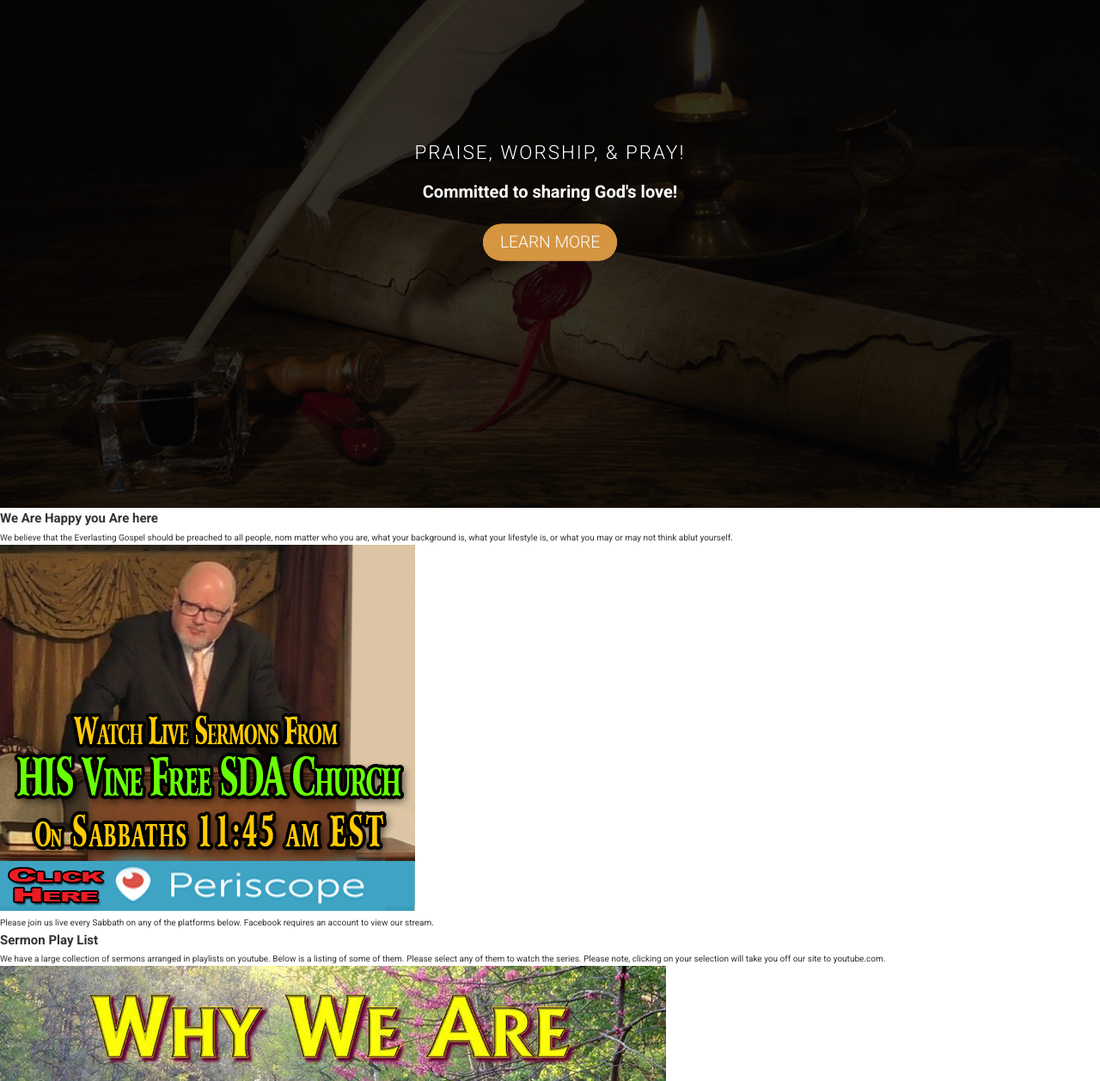
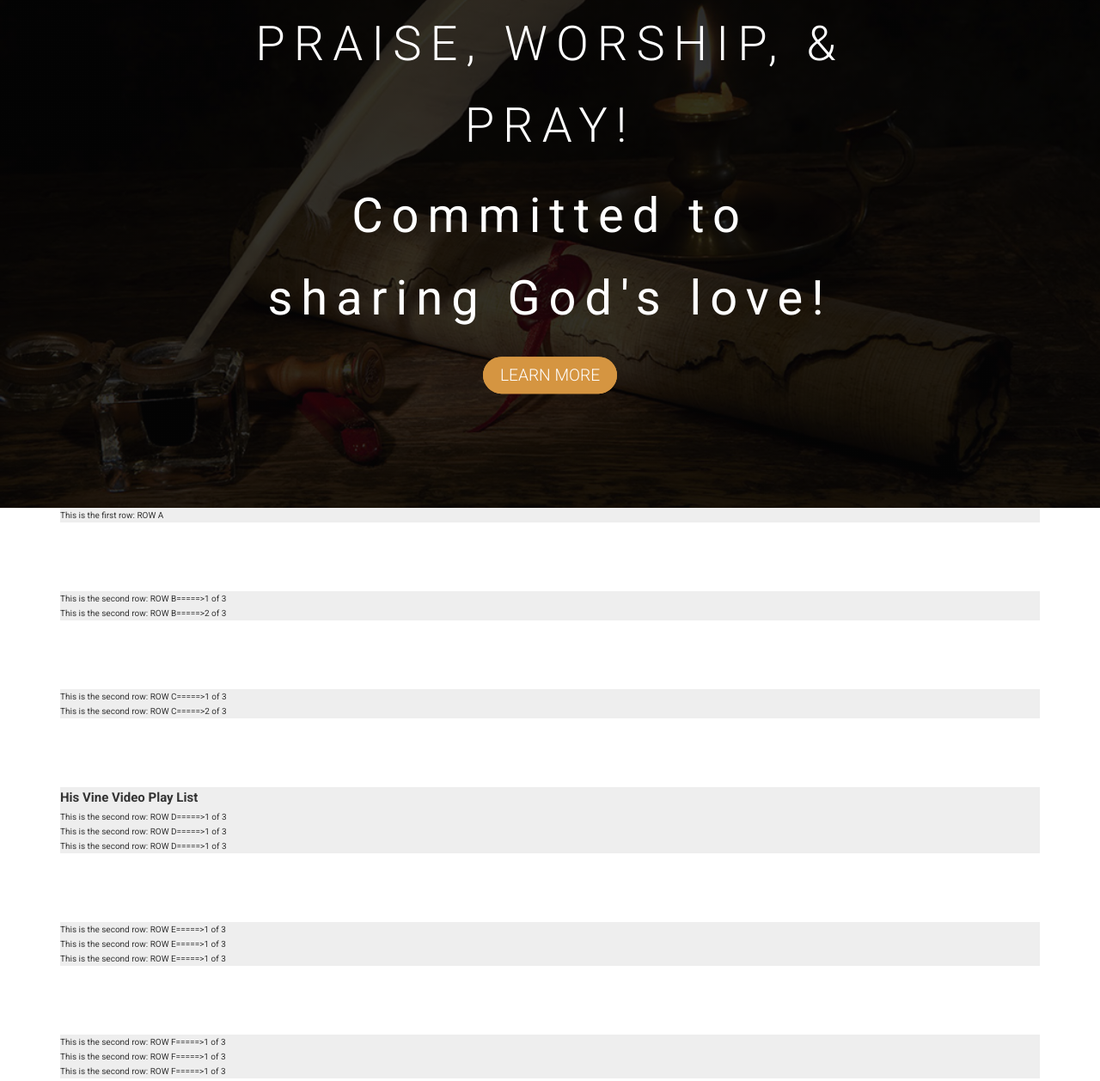
Before and after one commit to ffreemanjr/his-vine, a website: page index.html in a window 1280 px wide. Shown: the part 209-1467 px from the top of the page at 86% size. Drawn offline with Linux system fonts and the light colour scheme.

Commit message:
UPdating scss

```diff
--- a/index.html
+++ b/index.html
@@ -54,6 +54,75 @@
   </div>
 </section> -->
 
+<section class="grid-welcome"> <!-- Welcome -->
+  <div class="row">
+    <div class="col-1of-1">
+      This is the first row: ROW A
+    </div>
+  </div>
+
+  <div class="row">
+    <div class="col-1-of-3">
+      This is the second row: ROW B=====>1 of 3
+    </div>
+    <div class="col-2-of-3">
+      This is the second row: ROW B=====>2 of 3
+    </div>
+  </div>
+</section>
+
+<section class="grid-bible">
+  <div class="row">
+    <div class="col-1-of-3">
+      This is the second row: ROW C=====>1 of 3
+    </div>
+    <div class="col-2-of-3">
+      This is the second row: ROW C=====>2 of 3
+    </div>
+  </div>
+</section>
+
+<section class="grid-video">
+  <div class="row">
+    <div class="col-1-of-3">
+      <h2>His Vine Video Play List</h2>
+      This is the second row: ROW D=====>1 of 3
+    </div>
+    <div class="col-1-of-3">
+      This is the second row: ROW D=====>1 of 3
+    </div>
+    <div class="col-1-of-3">
+      This is the second row: ROW D=====>1 of 3
+    </div>
+  </div>
+
+  <div class="row">
+    <div class="col-1-of-3">
+      This is the second row: ROW E=====>1 of 3
+    </div>
+    <div class="col-1-of-3">
+      This is the second row: ROW E=====>1 of 3
+    </div>
+    <div class="col-1-of-3">
+      This is the second row: ROW E=====>1 of 3
+    </div>
+  </div>
+
+
+  <div class="row">
+    <div class="col-1-of-3">
+      This is the second row: ROW F=====>1 of 3
+    </div>
+    <div class="col-1-of-3">
+      This is the second row: ROW F=====>1 of 3
+    </div>
+    <div class="col-1-of-3">
+      This is the second row: ROW F=====>1 of 3
+    </div>
+  </div>
+</section>
+
+<!-- ================================================================================= -->
 <!-- WELCOME SECTION BEGINS -->
 <section id="welcome-section">
   <h2 class="section__title">We Are Happy you Are here</h2>
--- a/sass/abstracts/_mixins.scss
+++ b/sass/abstracts/_mixins.scss
@@ -0,0 +1,7 @@
+@mixin clearfix {
+  &::after {
+    content: "";
+    display: table;
+    clear: both;
+  }
+}
--- a/sass/abstracts/_variables.scss
+++ b/sass/abstracts/_variables.scss
@@ -1,5 +1,12 @@
+// COLORS
 $color-primary-purple: #663399;
 $color-primary-orange: #d59541;
+
 $color-grey: #333;
 $color-white: #fff;
 $color-black: #000;
+
+//GRID
+$grid-width: 114rem;
+$gutter-vertical: 8rem;
+$gutter-horizontal: 6rem;
--- a/sass/base/_animations.scss
+++ b/sass/base/_animations.scss
@@ -1,16 +1,4 @@
-@-webkit-keyframes moveInLeft {
-  0% {
-    opacity: 0;
-    transform: translateX(-10rem)
-  }
-  80% {
-    transform: translateX(1rem);
-  }
-  100% {
-    opacity: 1;
-    transform: translate(0);
-  }
-}
+/* ========== ANIMIATIONS STYLES BEGIN ============*/
 
 @keyframes moveInLeft {
   0% {
@@ -26,10 +14,10 @@
   }
 }
 
-@-webkit-keyframes moveInRight {
+@keyframes moveInRight {
   0% {
     opacity: 0;
-    transform: translateX(10rem)
+    transform: translateX(10rem);
   }
   80% {
     transform: translateX(-1rem);
@@ -40,13 +28,10 @@
   }
 }
 
-@keyframes moveInRight {
+@keyframes moveInBottom {
   0% {
     opacity: 0;
-    transform: translateX(10rem)
-  }
-  80% {
-    transform: translateX(-1rem);
+    transform: translateY(60px)
   }
   100% {
     opacity: 1;
--- a/sass/base/_base.scss
+++ b/sass/base/_base.scss
@@ -11,14 +11,11 @@
 /* ================= GLOBAL STYLES ===================== */
 
 html {
+  // This defines what 1rem is.
   font-size: 62.5%;
 }
 
 body {
-  font-family: 'Roboto', sans-serif;
-  color: $color-grey; // font-size: 16px;
-  line-height: 1.7;
-  font-weight: 400;
   box-sizing: border-box;
 }
 
--- a/sass/base/_typography.scss
+++ b/sass/base/_typography.scss
@@ -0,0 +1,77 @@
+/* ============== HEADER TYPOGRAPHY BEGINS HERE ================== */
+
+body {
+  font-family: 'Roboto', sans-serif;
+  color: $color-grey; // font-size: 16px;
+  line-height: 1.7;
+  font-weight: 400;
+}
+
+.main-header {
+  &__primary {
+    color: #fff;
+    -webkit-backface-visibility: hidden;
+    backface-visibility: hidden;
+    /*Prevents the shake at the end of the title and subtitle animation.*/
+    margin-bottom: 2rem;
+  }
+
+  &__primary-title {
+    display: block;
+    text-transform: uppercase;
+    font-weight: 300;
+    font-size: 2.24rem;
+    letter-spacing: .2rem;
+    animation: moveInLeft 1s ease-out;
+    margin-bottom: 1rem;
+    min-width: 35rem;
+  }
+
+  &__primary-subtitle {
+    display: block;
+    font-weight: 400;
+    font-size: 1.6rem;
+    letter-spacing: .2rem;
+    animation: moveInRight 1s ease-out;
+  }
+}
+
+// @media (min-width: 33.125rem) {
+//   .main-header__primary-title {
+//     font-size: 2.88rem;
+//     letter-spacing: .5rem;
+//     min-width: 60rem;
+//   }
+// }
+// @media (min-width: 80rem) {
+//   .main-header__primary-title {
+//     font-size: 3.2rem;
+//     letter-spacing: .7rem;
+//     min-width: 70rem;
+//   }
+// }
+// @media (min-width: 75rem) {
+//   .main-header__primary-title {
+//     font-size: 5.6rem;
+//     letter-spacing: 1rem;
+//   }
+// }
+// @media (min-width: 33.125rem) {
+//   .main-header__primary-subtitle {
+//     font-size: 1.92rem;
+//     letter-spacing: .5rem;
+//   }
+// }
+// @media (min-width: 50rem) {
+//   .main-header__primary-subtitle {
+//     font-size: 3.2rem;
+//     letter-spacing: .7rem;
+//     min-width: 70rem;
+//   }
+// }
+// @media (min-width: 75rem) {
+//   .main-header__primary-subtitle {
+//     font-size: 5.6rem;
+//     letter-spacing: 1rem;
+//   }
+// }
--- a/sass/components/_button.scss
+++ b/sass/components/_button.scss
@@ -1,3 +1,4 @@
+/* ============ BUTTON STYLES BEGIN =============== */
 .btn {
   &:link,
   &:visited {
@@ -8,11 +9,11 @@
     font-size: 1.92rem;
     font-weight: 300;
     border-radius: 10rem;
-    -webkit-transition: all .2s;
     transition: all .2s;
     position: relative;
     line-height: normal;
   }
+
   &:hover {
     transform: translateY(-.3rem);
     box-shadow: 0 10px 20px rgba($color-primary-purple, 0.2);
@@ -21,10 +22,12 @@
       opacity: 0;
     }
   }
+
   &:active {
     transform: translateY(-.1rem);
     box-shadow: 0 .5rem 1rem rgba($color-primary-purple, 0.2);
   }
+
   &--orange {
     background-color: $color-primary-orange;
     color: $color-white;
@@ -32,6 +35,7 @@
       background-color: $color-primary-orange;
     }
   }
+
   &::after {
     content: "";
     display: inline-block;
@@ -44,6 +48,7 @@
     z-index: -1;
     transition: all .4s;
   }
+
   &--animated {
     animation: moveInBottom 0.5s ease-out 0.75s;
     animation-fill-mode: backwards;
--- /dev/null
+++ b/sass/layout/_grid.scss
@@ -0,0 +1,6 @@
+.row {
+  max-width: $grid-width;
+  background-color: #eee;
+  margin: 0 auto;
+  margin-bottom: $gutter-vertical;
+}
--- a/sass/layout/_header.scss
+++ b/sass/layout/_header.scss
@@ -1,3 +1,4 @@
+/* ============= MAIN HEADER BEGINS HERE ============== */
 .main-header {
   height: 100vh;
   background-image: linear-gradient(rgba($color-black, 0.8), rgba($color-black, 0.8)), url('/app/assets/img/antiquity.png');
@@ -10,9 +11,11 @@
     top: 4rem;
     left: 4rem;
   }
+
   &__branding {
     height: 10rem;
   }
+
   &__text-box {
     position: absolute;
     top: 55%;
@@ -21,31 +24,4 @@
     transform: translate(-50%, -50%);
     text-align: center;
   }
-  &__primary {
-    color: #fff;
-    -webkit-backface-visibility: hidden;
-    backface-visibility: hidden;
-    /*Prevents the shake at the end of the title and subtitle animation.*/
-    margin-bottom: 2rem;
-  }
-  &__primary-title {
-    display: block;
-    text-transform: uppercase;
-    font-weight: 300;
-    font-size: 2.24rem;
-    letter-spacing: .2rem;
-    -webkit-animation: moveInLeft 1s ease-out;
-    animation: moveInLeft 1s ease-out;
-    margin-bottom: 1rem;
-    min-width: 35rem;
-  }
-  &_primary-subtitle {
-    display: block;
-    font-weight: 400;
-    font-size: 1.6rem;
-    letter-spacing: 2px;
-    margin: 0;
-    -webkit-animation: moveInRight 1s ease-out;
-    animation: moveInRight 1s ease-out;
-  }
 }
--- a/sass/main.scss
+++ b/sass/main.scss
@@ -1,150 +1,61 @@
 @import "abstracts/functions";
 @import "abstracts/mixins";
-@import "abstracts/_variables";
+@import "abstracts/variables";
 
 @import "base/animations";
-@import "base/_base";
-@import "base/_typography";
+@import "base/base";
+@import "base/typography";
 @import "base/utilities";
 
-@import "components/_button";
+@import "components/button";
 
-@import "layout/_header";
+@import "layout/grid";
+@import "layout/header";
 
 @import "pages/home";
 
 
-
-
-
-/* ============== HEADER SECTION BEGINS HERE ================== */
-
-.main-header {
-  height: 100vh;
-  background-image: linear-gradient(rgba($color-black, 0.8), rgba($color-black, 0.8)), url('/app/assets/img/antiquity.png');
-  background-size: cover;
-  background-position: center;
-  background-attachment: fixed;
-  position: relative;
-
-  &__brand-box {
-    position: absolute;
-    top: 4rem;
-    left: 4rem;
-  }
-
-  &__branding {
-    height: 10rem;
-  }
-
-  &__text-box {
-    position: absolute;
-    top: 55%;
-    left: 50%;
-    -webkit-transform: translate(-50%, -50%);
-    transform: translate(-50%, -50%);
-    text-align: center;
-  }
-
-  &__primary {
-    color: #fff;
-    -webkit-backface-visibility: hidden;
-    backface-visibility: hidden;
-    /*Prevents the shake at the end of the title and subtitle animation.*/
-    margin-bottom: 2rem;
-  }
-
-  &__primary-title {
-    display: block;
-    text-transform: uppercase;
-    font-weight: 300;
-    font-size: 2.24rem;
-    letter-spacing: .2rem;
-    -webkit-animation: moveInLeft 1s ease-out;
-    animation: moveInLeft 1s ease-out;
-    margin-bottom: 1rem;
-    min-width: 35rem;
-  }
-
-  &_primary-subtitle {
-    display: block;
-    font-weight: 400;
-    font-size: 1.6rem;
-    letter-spacing: 2px;
-    margin: 0;
-    -webkit-animation: moveInRight 1s ease-out;
-    animation: moveInRight 1s ease-out;
+@media (min-width: 33.125rem) {
+  .main-header__primary-title {
+    font-size: 2.88rem;
+    letter-spacing: .5rem;
+    min-width: 60rem;
   }
 }
 
-// @media (min-width: 33.125rem) {
-//   .main-header__primary-title {
-//     font-size: 2.88rem;
-//     letter-spacing: .5rem;
-//     min-width: 60rem;
-//   }
-// }
-
-// @media (min-width: 80rem) {
-//   .main-header__primary-title {
-//     font-size: 3.2rem;
-//     letter-spacing: .7rem;
-//     min-width: 70rem;
-//   }
-// }
-
-// @media (min-width: 75rem) {
-//   .main-header__primary-title {
-//     font-size: 5.6rem;
-//     letter-spacing: 1rem;
-//   }
-// }
-
-// @media (min-width: 33.125rem) {
-//   .main-header__primary-subtitle {
-//     font-size: 1.92rem;
-//     letter-spacing: .5rem;
-//   }
-// }
-
-// @media (min-width: 50rem) {
-//   .main-header__primary-subtitle {
-//     font-size: 3.2rem;
-//     letter-spacing: .7rem;
-//     min-width: 70rem;
-//   }
-// }
-
-// @media (min-width: 75rem) {
-//   .main-header__primary-subtitle {
-//     font-size: 5.6rem;
-//     letter-spacing: 1rem;
-//   }
-// }
-
-
-
-
-
-
-@-webkit-keyframes moveInBottom {
-  0% {
-    opacity: 0;
-    transform: translateY(60px)
-  }
-  100% {
-    opacity: 1;
-    transform: translate(0);
+@media (min-width: 80rem) {
+  .main-header__primary-title {
+    font-size: 3.2rem;
+    letter-spacing: .7rem;
+    min-width: 70rem;
   }
 }
 
-@keyframes moveInBottom {
-  0% {
-    opacity: 0;
-    transform: translateY(6rem)
-  }
-  100% {
-    opacity: 1;
-    transform: translate(0);
+@media (min-width: 75rem) {
+  .main-header__primary-title {
+    font-size: 5.6rem;
+    letter-spacing: 1rem;
   }
 }
+
+@media (min-width: 33.125rem) {
+  .main-header__primary-subtitle {
+    font-size: 1.92rem;
+    letter-spacing: .5rem;
+  }
+}
+
+@media (min-width: 50rem) {
+  .main-header__primary-subtitle {
+    font-size: 3.2rem;
+    letter-spacing: .7rem;
+    min-width: 70rem;
+  }
+}
+
+@media (min-width: 75rem) {
+  .main-header__primary-subtitle {
+    font-size: 5.6rem;
+    letter-spacing: 1rem;
+  }
+}
```
Also changed, not shown: app/assets/styles/styles.css.
